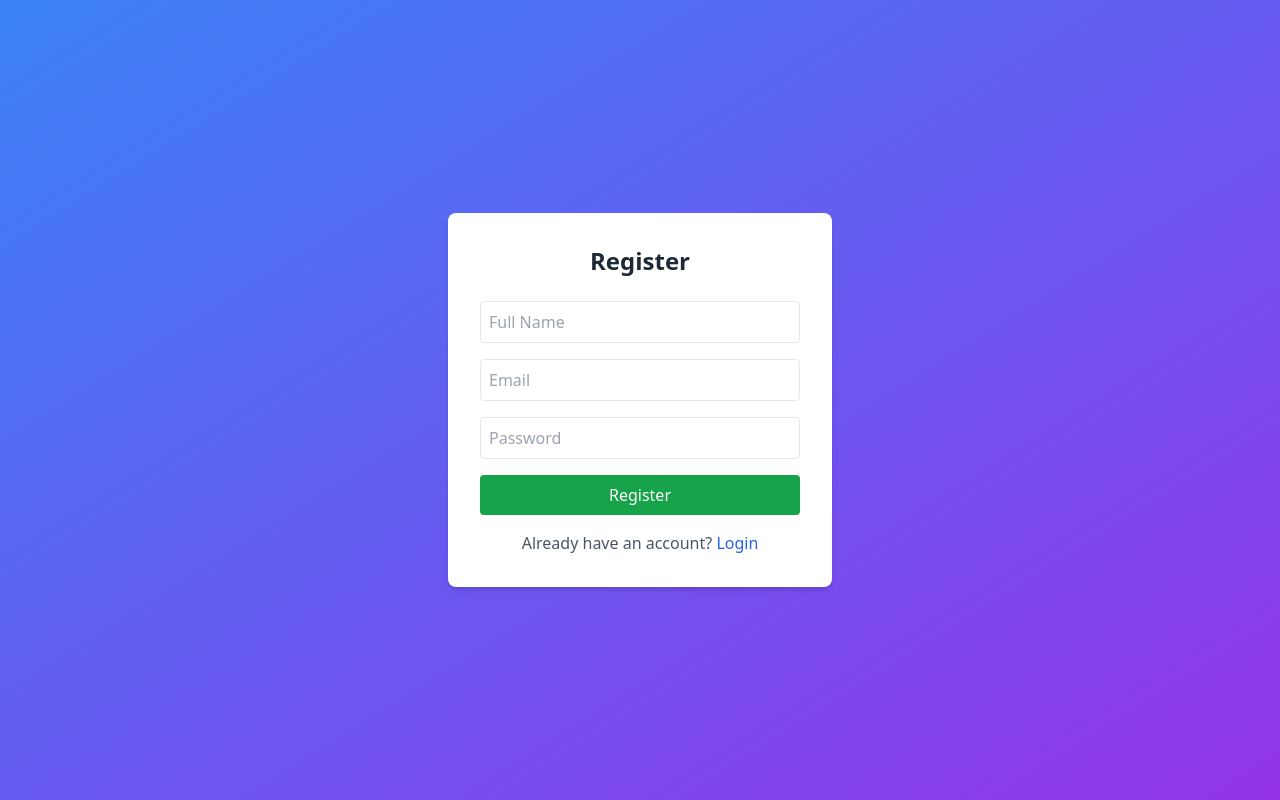
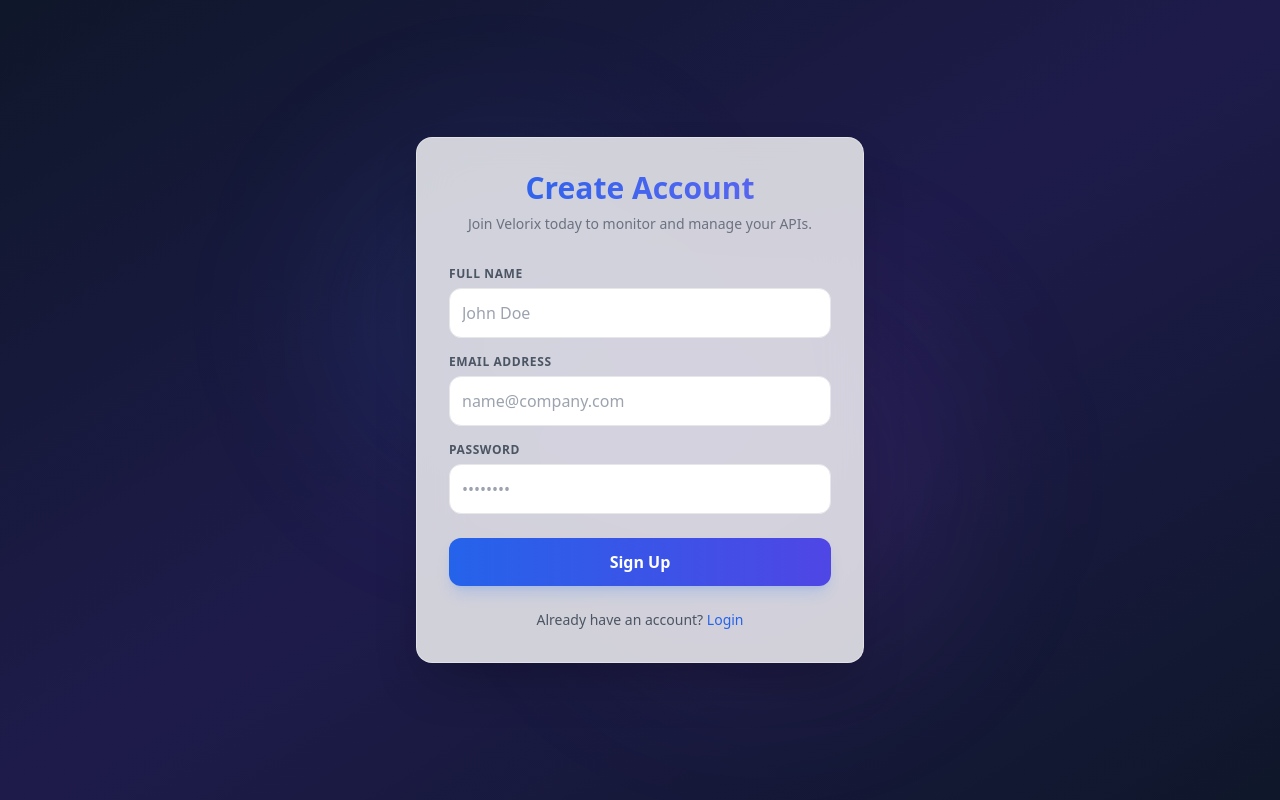
Before and after one commit to iamyashkumar/velorix-frontend, a React (Vite) app: page /register in a window 1280 px wide. Built offline with nearby package versions, Linux system fonts and the light colour scheme; no server answers.

Commit message:
add animation -m

```diff
--- a/src/pages/Register.jsx
+++ b/src/pages/Register.jsx
@@ -1,13 +1,21 @@
-import { useState } from 'react';
+import { useState, useEffect } from 'react';
 import api from '../services/api';
 import { useNavigate } from 'react-router-dom';
 import toast from 'react-hot-toast';
+import { motion } from 'framer-motion';
 
 export default function Register() {
   const [name, setName] = useState('');
   const [email, setEmail] = useState('');
   const [password, setPassword] = useState('');
   const navigate = useNavigate();
+
+  useEffect(() => {
+    const savedMode = localStorage.getItem('darkMode');
+    if (savedMode === 'true') {
+      document.documentElement.classList.add('dark');
+    }
+  }, []);
 
   const handleSubmit = async (e) => {
     e.preventDefault();
@@ -24,50 +32,142 @@
   };
 
   return (
-    <div className="min-h-screen flex items-center justify-center bg-gradient-to-br from-blue-500 to-purple-600">
-      <div className="bg-white dark:bg-gray-800 p-8 rounded-lg shadow-md w-96">
-        <h2 className="text-2xl font-bold mb-6 text-center text-gray-800 dark:text-white">
-          Register
+    <div className="min-h-screen flex items-center justify-center bg-[#0f172a] bg-gradient-to-br from-[#0f172a] via-[#1e1b4b] to-[#0f172a] relative overflow-hidden px-4">
+
+      {/* Aesthetic Animated Background Orbs */}
+      <motion.div
+        animate={{
+          scale: [1, 1.2, 1],
+          x: [0, 40, 0],
+          y: [0, -30, 0],
+        }}
+        transition={{
+          duration: 9,
+          repeat: Infinity,
+          ease: "easeInOut"
+        }}
+        className="absolute top-1/4 left-1/4 w-72 h-72 bg-blue-500/10 rounded-full blur-3xl pointer-events-none"
+      />
+      <motion.div
+        animate={{
+          scale: [1, 1.25, 1],
+          x: [0, -40, 0],
+          y: [0, 40, 0],
+        }}
+        transition={{
+          duration: 11,
+          repeat: Infinity,
+          ease: "easeInOut",
+          delay: 1
+        }}
+        className="absolute bottom-1/4 right-1/4 w-80 h-80 bg-purple-500/10 rounded-full blur-3xl pointer-events-none"
+      />
+
+      {/* Main Register Card with smooth slide-up and fade-in entry */}
+      <motion.div
+        initial={{ opacity: 0, y: 40 }}
+        animate={{ opacity: 1, y: 0 }}
+        transition={{ duration: 0.6, ease: "easeOut" }}
+        className="bg-white/80 dark:bg-gray-900/40 backdrop-blur-xl p-8 rounded-2xl shadow-2xl border border-gray-100/50 dark:border-gray-800/50 w-full max-w-md z-10"
+      >
+        <motion.div
+          initial={{ scale: 0.95 }}
+          animate={{ scale: 1 }}
+          transition={{ delay: 0.2, duration: 0.4 }}
+        >
+          <h2 className="text-3xl font-extrabold mb-2 text-center bg-gradient-to-r from-blue-600 to-indigo-500 bg-clip-text text-transparent dark:from-blue-400 dark:to-purple-400">
+            Create Account
           </h2>
-        <form onSubmit={handleSubmit}>
+          <p className="text-sm text-center text-gray-500 dark:text-gray-400 mb-8">
+            Join Velorix today to monitor and manage your APIs.
+          </p>
+        </motion.div>
+
+        <form onSubmit={handleSubmit} className="space-y-4">
+          <motion.div
+            initial={{ opacity: 0, x: -10 }}
+            animate={{ opacity: 1, x: 0 }}
+            transition={{ delay: 0.3 }}
+          >
+            <label className="block text-xs font-semibold text-gray-600 dark:text-gray-400 mb-1.5 uppercase tracking-wider">
+              Full Name
+            </label>
             <input
               type="text"
-            placeholder="Full Name"
-            className="w-full p-2 border rounded mb-4 dark:bg-gray-700 dark:text-white dark:border-gray-600"
+              placeholder="John Doe"
+              className="w-full p-3 border rounded-xl dark:bg-gray-900/60 dark:text-white border-gray-200 dark:border-gray-700/80 focus:outline-none focus:ring-2 focus:ring-blue-500/50 dark:focus:ring-blue-400/30 transition-all font-medium"
               value={name}
               onChange={(e) => setName(e.target.value)}
               required
             />
+          </motion.div>
+
+          <motion.div
+            initial={{ opacity: 0, x: -10 }}
+            animate={{ opacity: 1, x: 0 }}
+            transition={{ delay: 0.4 }}
+          >
+            <label className="block text-xs font-semibold text-gray-600 dark:text-gray-400 mb-1.5 uppercase tracking-wider">
+              Email Address
+            </label>
             <input
               type="email"
-            placeholder="Email"
-            className="w-full p-2 border rounded mb-4 dark:bg-gray-700 dark:text-white dark:border-gray-600"
+              placeholder="name@company.com"
+              className="w-full p-3 border rounded-xl dark:bg-gray-900/60 dark:text-white border-gray-200 dark:border-gray-700/80 focus:outline-none focus:ring-2 focus:ring-blue-500/50 dark:focus:ring-blue-400/30 transition-all font-medium"
               value={email}
               onChange={(e) => setEmail(e.target.value)}
               required
             />
+          </motion.div>
+
+          <motion.div
+            initial={{ opacity: 0, x: -10 }}
+            animate={{ opacity: 1, x: 0 }}
+            transition={{ delay: 0.5 }}
+          >
+            <label className="block text-xs font-semibold text-gray-600 dark:text-gray-400 mb-1.5 uppercase tracking-wider">
+              Password
+            </label>
             <input
               type="password"
-            placeholder="Password"
-            className="w-full p-2 border rounded mb-4 dark:bg-gray-700 dark:text-white dark:border-gray-600"
+              placeholder="••••••••"
+              className="w-full p-3 border rounded-xl dark:bg-gray-900/60 dark:text-white border-gray-200 dark:border-gray-700/80 focus:outline-none focus:ring-2 focus:ring-blue-500/50 dark:focus:ring-blue-400/30 transition-all font-medium"
               value={password}
               onChange={(e) => setPassword(e.target.value)}
               required
             />
+          </motion.div>
+
+          {/* Button Interaction */}
+          <motion.div
+            initial={{ opacity: 0, y: 10 }}
+            animate={{ opacity: 1, y: 0 }}
+            transition={{ delay: 0.6 }}
+            whileHover={{ scale: 1.01 }}
+            whileTap={{ scale: 0.99 }}
+            className="pt-2"
+          >
             <button
               type="submit"
-            className="w-full bg-green-600 text-white py-2 rounded hover:bg-green-700 transition"
+              className="w-full bg-gradient-to-r from-blue-600 to-indigo-600 hover:from-blue-700 hover:to-indigo-700 text-white py-3 rounded-xl shadow-lg shadow-blue-500/20 font-semibold transition-all"
             >
-            Register
+              Sign Up
             </button>
+          </motion.div>
         </form>
-        <p className="mt-4 text-center text-gray-600 dark:text-gray-400">
+
+        <motion.p
+          initial={{ opacity: 0 }}
+          animate={{ opacity: 1 }}
+          transition={{ delay: 0.7 }}
+          className="mt-6 text-center text-sm text-gray-600 dark:text-gray-400"
+        >
           Already have an account?{' '}
-          <a href="/login" className="text-blue-600 dark:text-blue-400 hover:underline">
+          <a href="/login" className="text-blue-600 dark:text-blue-400 hover:underline font-medium">
             Login
           </a>
-        </p>
-      </div>
+        </motion.p>
+      </motion.div>
     </div>
   );
 }
```
Lines whose indentation alone changed are shown as unchanged.
